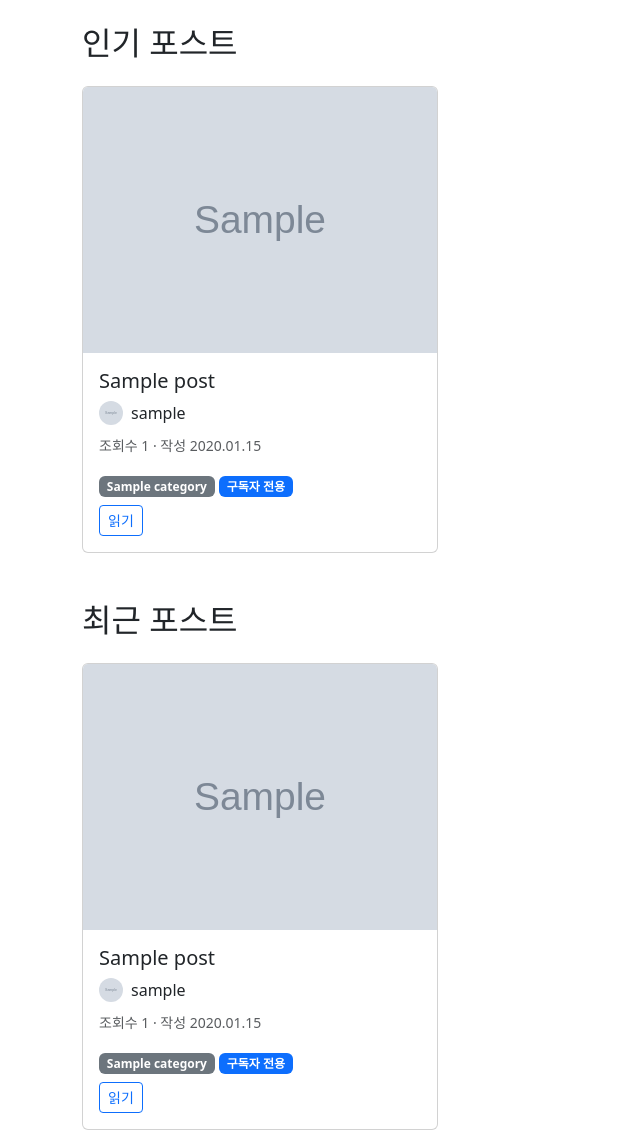
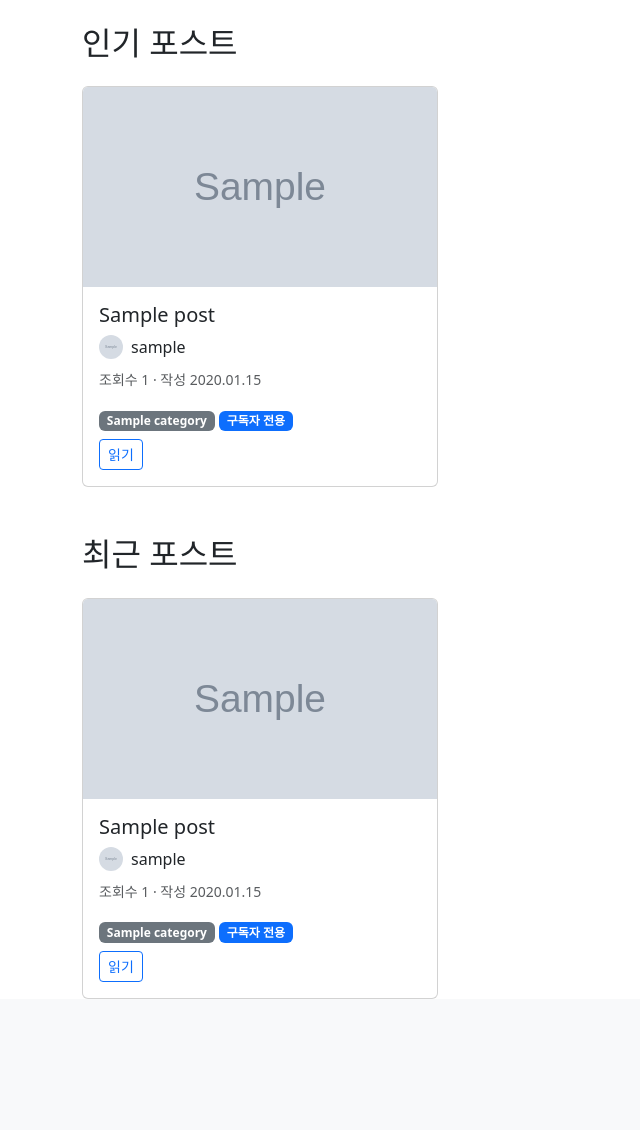
Before and after one commit to smahn9123/django-travelog, a Django app: page /blog/ in a window 1280 px wide. Shown: the part 58-1188 px from the top of the page, without its empty margins (0-640 px from the left). After the commit the page ends 1057 px from the top, so only its background shows below. Run offline with Django 5.2, Linux system fonts and the light colour scheme; tables that the repository leaves empty hold one stand-in row (values such as "Sample post"); grey boxes marked "Sample" are stand-in pictures; some libraries are stand-ins or nearby versions.

Commit message:
💄 crop thumbnail image for fixed post card size

```diff
--- a/blog/templates/blog/channel.html
+++ b/blog/templates/blog/channel.html
@@ -45,7 +45,9 @@
         <div class="col">
           <div class="card h-100">
             {% if post.thumbnail_img %}
-              <img src="{{ post.thumbnail_img.url }}" class="card-img-top" alt="썸네일">
+              <div style="height: 200px; overflow: hidden;">
+                <img src="{{ post.thumbnail_img.url }}" class="card-img-top" alt="썸네일" style="width: 100%; height: 100%; object-fit: cover;">
+              </div>
             {% endif %}
             <div class="card-body">
               <h5 class="card-title">{{ post.title }}</h5>
--- a/blog/templates/blog/post_list.html
+++ b/blog/templates/blog/post_list.html
@@ -10,7 +10,9 @@
         <div class="col">
           <div class="card h-100">
             {% if post.thumbnail_img %}
-              <img src="{{ post.thumbnail_img.url }}" class="card-img-top" alt="썸네일">
+              <div style="height: 200px; overflow: hidden;">
+                <img src="{{ post.thumbnail_img.url }}" class="card-img-top" alt="썸네일" style="width: 100%; height: 100%; object-fit: cover;">
+              </div>
             {% endif %}
             <div class="card-body">
               <h5 class="card-title">{{ post.title }}</h5>
@@ -60,7 +62,9 @@
         <div class="col">
           <div class="card h-100">
             {% if post.thumbnail_img %}
-              <img src="{{ post.thumbnail_img.url }}" class="card-img-top" alt="썸네일">
+              <div style="height: 200px; overflow: hidden;">
+                <img src="{{ post.thumbnail_img.url }}" class="card-img-top" alt="썸네일" style="width: 100%; height: 100%; object-fit: cover;">
+              </div>
             {% endif %}
             <div class="card-body">
               <h5 class="card-title">{{ post.title }}</h5>
```
